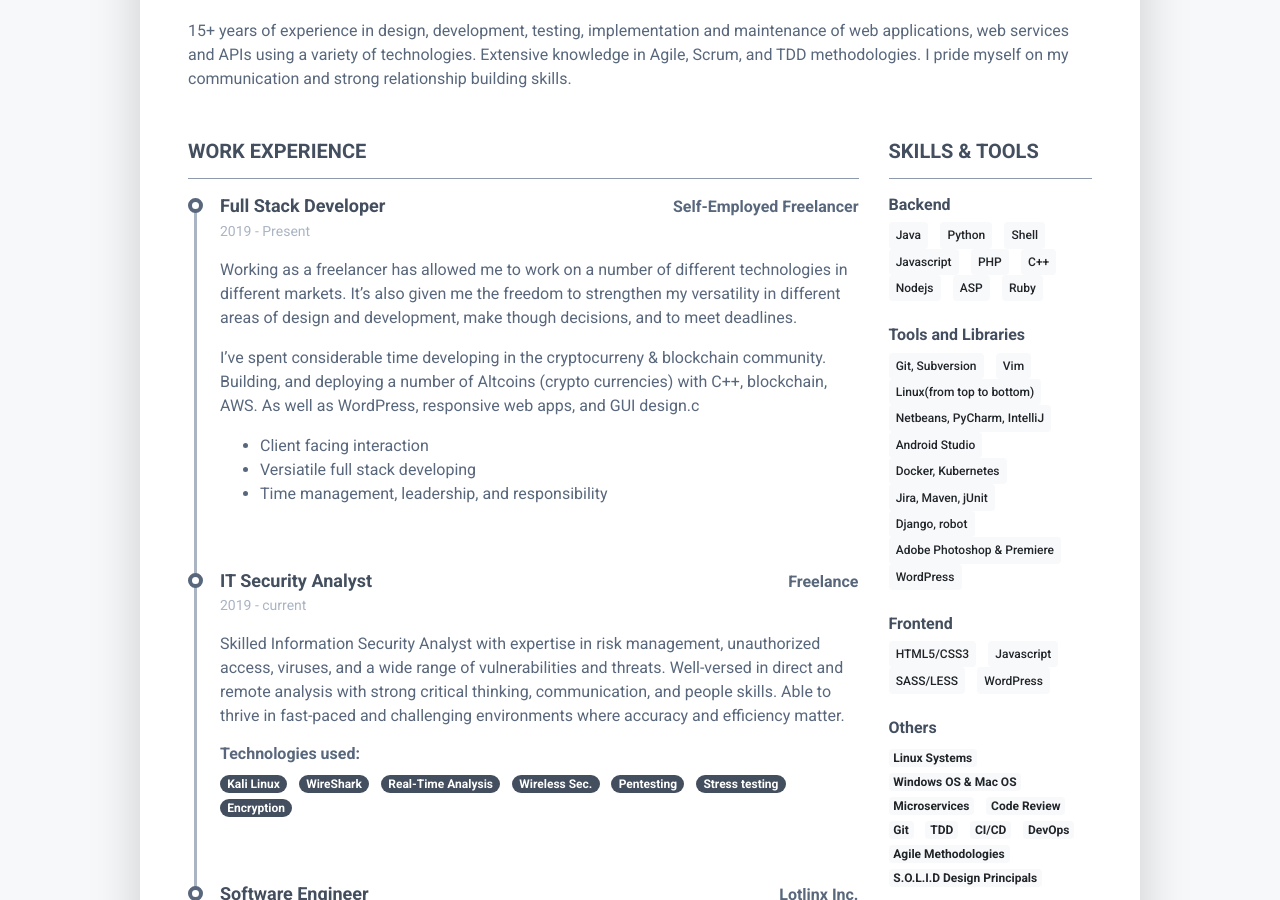
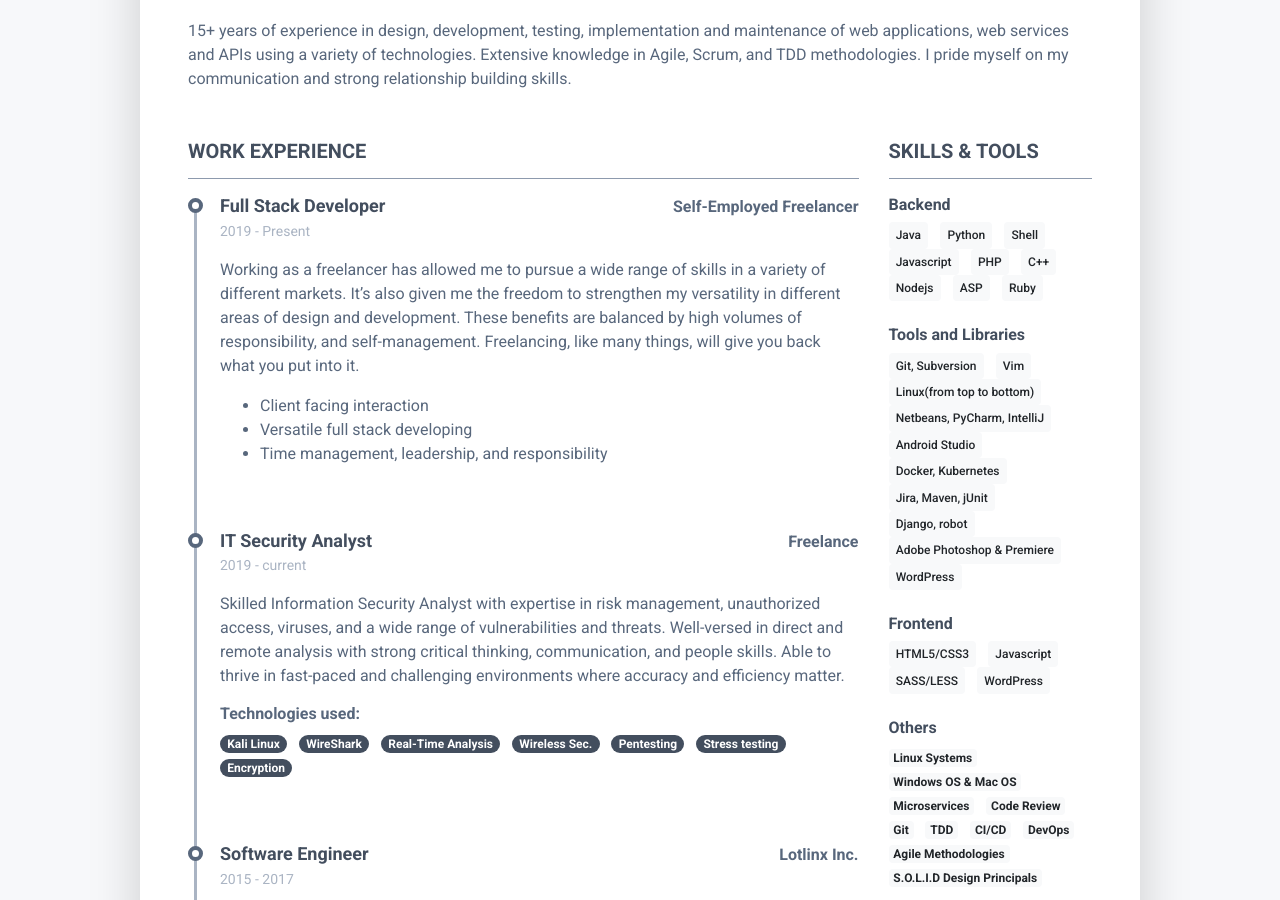
Before and after one commit to mark-arsenault/mark-arsenault.github.io, a Jekyll site: the page built from index.markdown, in a window 1280 px wide and 900 px high, scrolled down 431 px. Built offline with Jekyll 4.4.1, drawn with Linux system fonts in a browser that asks for light colours; nearby versions of some CDN libraries.

Commit message:
altering copy

```diff
--- a/_data/data.yml
+++ b/_data/data.yml
@@ -48,18 +48,13 @@ experiences:
     time: 2019 - Present
     company: Self-Employed Freelancer
     details: |
-      Working as a freelancer has allowed me to work on a number of different
-      technologies in different markets. It's also given me the freedom to
-      strengthen my versatility in different areas of design and development,
-      make though decisions, and to meet deadlines.
-
-      I've spent considerable time developing in the cryptocurreny & blockchain
-      community. Building, and deploying a number of Altcoins (crypto currencies)
-      with C++, blockchain, AWS. As well as WordPress, responsive web apps, and
-      GUI design.c
+      Working as a freelancer has allowed me to pursue a wide range of skills in a variety of
+      different markets. It’s also given me the freedom to strengthen my versatility in different
+      areas of design and development. These benefits are balanced by high volumes of responsibility,
+      and self-management. Freelancing, like many things, will give you back what you put into it.
 
         - Client facing interaction
-        - Versiatile full stack developing
+        - Versatile full stack developing
         - Time management, leadership, and responsibility
 
   - role: IT Security Analyst
```
